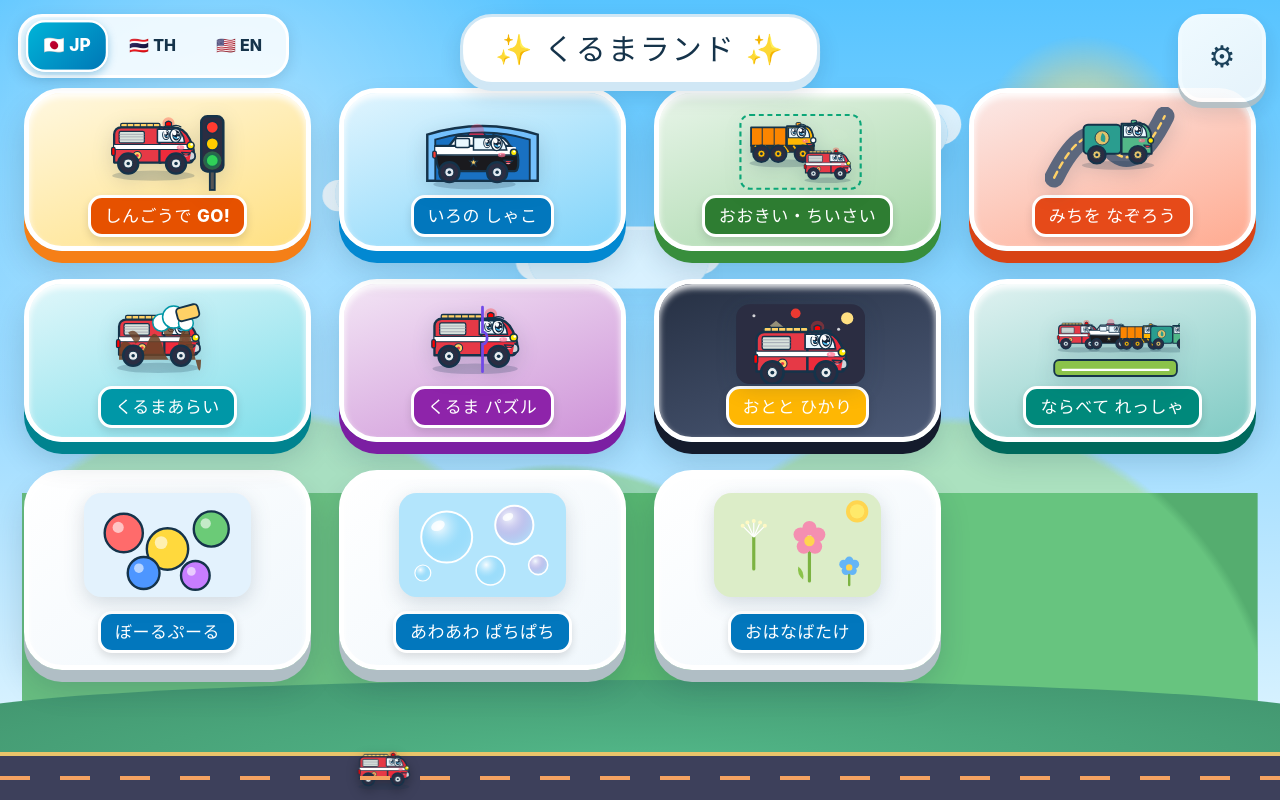
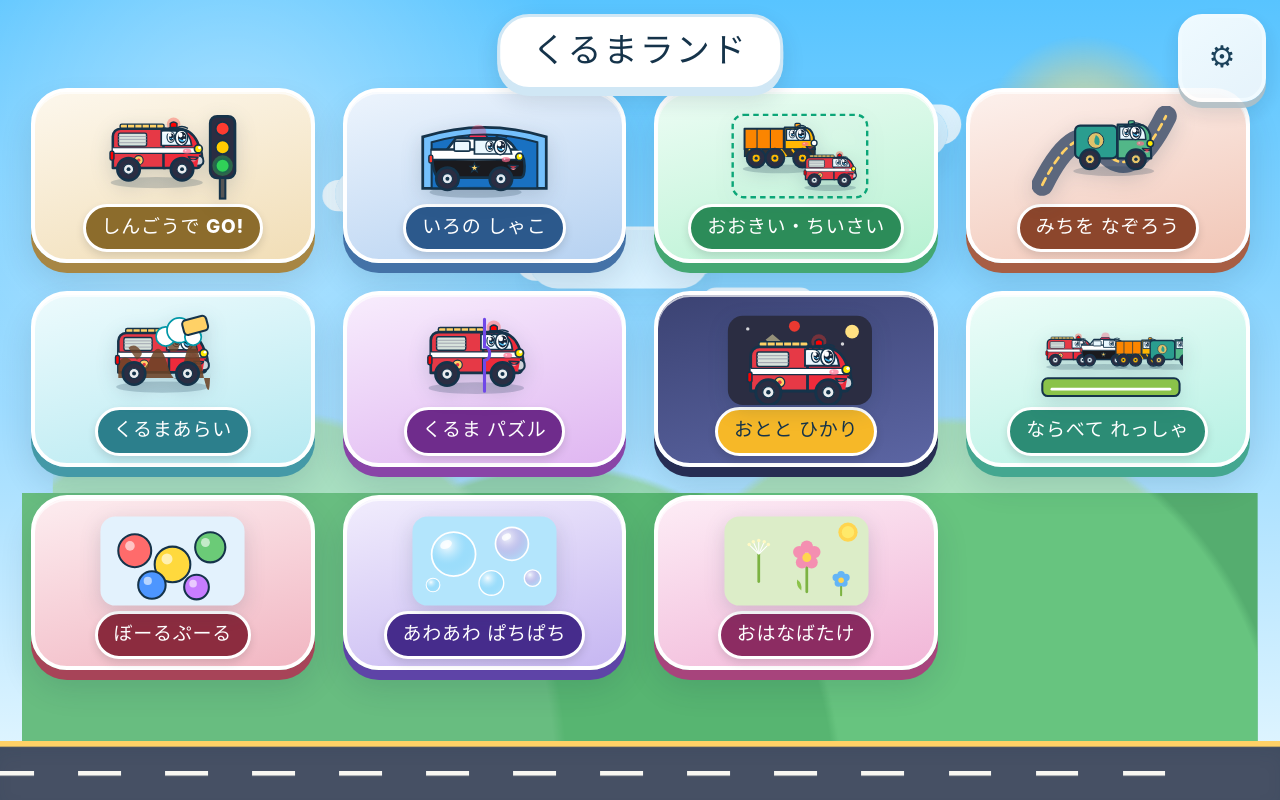
Before and after one commit to hashaseg9999-a11y/kurumaland, a website built with Vite: page index.html in a window 1280 px wide. Built offline with nearby package versions, Linux system fonts and the light colour scheme.

Commit message:
feat: デザイナー3体レビューに基づくUIUX大幅改善

```diff
--- a/src/activities/ballPool.ts
+++ b/src/activities/ballPool.ts
@@ -14,7 +14,7 @@ interface Ball {
   hue: number;
 }
 
-const BALL_COUNT = 14;
+const BALL_COUNT = 10;
 const GRAVITY = 0.35;
 const WALL_BOUNCE = 0.72;
 const BALL_BOUNCE = 0.88;
@@ -107,7 +107,7 @@ class BallPoolActivity implements Activity {
       ballEl.className = 'ball-pool-activity__ball';
       ballEl.setAttribute('aria-hidden', 'true');
 
-      const size = 44 + Math.random() * 40;
+      const size = 80 + Math.random() * 30;
       const hue = (i * 360) / BALL_COUNT + Math.random() * 30;
       ballEl.style.width = size + 'px';
       ballEl.style.height = size + 'px';
@@ -144,7 +144,7 @@ class BallPoolActivity implements Activity {
     for (const b of this.balls) {
       const dx = event.clientX - b.x;
       const dy = event.clientY - b.y;
-      if (Math.hypot(dx, dy) < b.r + 30) {
+      if (Math.hypot(dx, dy) < Math.max(b.r, 44)) {
         hitAny = true;
         // Launch upward from tap point
         const angle = Math.atan2(dy, dx);
--- a/src/core/i18n.ts
+++ b/src/core/i18n.ts
@@ -3,9 +3,9 @@ import type { Lang } from './speech';
 export const I18N_STRINGS = {
   // アプリ全般・メニュー
   appTitle: {
-    ja: '✨ くるまランド ✨',
-    th: '✨ สวนสนุกรถยนต์ ✨',
-    en: '✨ KurumaLand ✨',
+    ja: 'くるまランド',
+    th: 'สวนสนุกรถยนต์',
+    en: 'KurumaLand',
   },
   chooseActivity: {
     ja: 'あそびを えらぶ',
--- a/src/core/router.ts
+++ b/src/core/router.ts
@@ -5,7 +5,7 @@ import carRed from '../assets/car_red.svg';
 import garageBlue from '../assets/garage_blue.svg';
 import type { Activity } from './activity';
 import { getI18nText, type I18nKey } from './i18n';
-import { saveSettings, type Settings } from './settings';
+import type { Settings } from './settings';
 import { attachParallax, createSceneStage, playSceneTransition } from './scene3d';
 import type { SfxService } from './sfx';
 import type { Lang, SpeechService } from './speech';
@@ -41,8 +41,8 @@ export class ActivityRouter {
   private readonly sfx: SfxService;
   private readonly getSettings: () => Settings;
   private readonly onTaskComplete: () => void;
-  private readonly onSettingsChange?: (settings: Readonly<Settings>) => void;
   private currentActivity: Activity | null = null;
+  private transitioning = false;
   private menuEffectsCleanup: (() => void) | null = null;
   private activityEffectsCleanup: (() => void) | null = null;
   private ending = false;
@@ -53,7 +53,6 @@ export class ActivityRouter {
     this.speech = options.speech;
     this.sfx = options.sfx;
     this.getSettings = options.getSettings;
-    this.onSettingsChange = options.onSettingsChange;
     this.onTaskComplete = options.onTaskComplete;
   }
 
@@ -66,6 +65,8 @@ export class ActivityRouter {
   }
 
   showMenu = (): void => {
+    if (this.transitioning) return;
+    this.transitioning = true;
     this.unmountCurrentActivity();
     this.ending = false;
     this.clearScreenEffects();
@@ -81,65 +82,14 @@ export class ActivityRouter {
       strength: 10,
     });
 
-    const currentLang: Lang = this.speech.getLanguage();
     playSceneTransition(stage, 'enter');
 
-    // Language Quick Switcher Bar
-    const langBar = document.createElement('div');
-    langBar.className = 'menu-lang-bar';
-    const langOptions: Array<{ code: Lang; label: string }> = [
-      { code: 'ja', label: '🇯🇵 JP' },
-      { code: 'th', label: '🇹🇭 TH' },
-      { code: 'en', label: '🇺🇸 EN' },
-    ];
-
-    for (const opt of langOptions) {
-      const langBtn = document.createElement('button');
-      langBtn.type = 'button';
-      langBtn.className = `menu-lang-btn ${currentLang === opt.code ? 'is-active' : ''}`;
-      langBtn.textContent = opt.label;
-      langBtn.setAttribute('aria-label', opt.label);
-      langBtn.addEventListener('click', () => {
-        this.sfx.play('pop');
-        const nextSettings = { ...this.getSettings(), langMode: opt.code };
-        saveSettings(nextSettings);
-        this.onSettingsChange?.(nextSettings);
-        document.dispatchEvent(new CustomEvent('settingschanged'));
-        this.showMenu();
-      });
-      langBar.append(langBtn);
-    }
-    stage.append(langBar);
-
     // Header Title
+    const currentLang: Lang = this.speech.getLanguage();
     const title = document.createElement('h1');
     title.className = 'menu-title';
     title.textContent = getI18nText('appTitle', currentLang);
     stage.append(title);
-
-    // Landscape & Animated Drive Track at Bottom
-    const landscape = document.createElement('div');
-    landscape.className = 'menu-landscape';
-
-    const hills = document.createElement('div');
-    hills.className = 'menu-hills';
-
-    const road = document.createElement('div');
-    road.className = 'menu-road';
-
-    const drivingCar1 = document.createElement('img');
-    drivingCar1.className = 'menu-driving-car car-fire';
-    drivingCar1.src = carRed;
-    drivingCar1.alt = '';
-
-    const drivingCar2 = document.createElement('img');
-    drivingCar2.className = 'menu-driving-car car-police';
-    drivingCar2.src = carBlue;
-    drivingCar2.alt = '';
-
-    road.append(drivingCar1, drivingCar2);
-    landscape.append(hills, road);
-    stage.append(landscape);
 
     // Main 3D Card Grid
     const menu = document.createElement('nav');
@@ -179,13 +129,15 @@ export class ActivityRouter {
       const pressEnd = (): void => {
         button.classList.remove('is-pressed');
       };
-      button.addEventListener('pointerdown', pressStart);
+      button.addEventListener('pointerdown', () => {
+        pressStart();
+        this.sfx.play('pop');
+      });
       button.addEventListener('pointerup', pressEnd);
       button.addEventListener('pointercancel', pressEnd);
       button.addEventListener('pointerleave', pressEnd);
 
       button.addEventListener('click', () => {
-        this.sfx.play('pop');
         this.openActivity(activity);
       });
 
@@ -193,6 +145,7 @@ export class ActivityRouter {
     }
 
     stage.append(menu);
+    this.transitioning = false;
   };
 
   destroy(): void {
@@ -305,8 +258,14 @@ export class ActivityRouter {
     homeButton.setAttribute('aria-label', 'ホームにもどる');
     homeButton.textContent = '🏠';
 
+    homeButton.addEventListener('pointerdown', () => {
+      this.sfx.play('pop');
+      homeButton.classList.add('is-pressed');
+    });
+    homeButton.addEventListener('pointerup', () => homeButton.classList.remove('is-pressed'));
+    homeButton.addEventListener('pointercancel', () => homeButton.classList.remove('is-pressed'));
+
     homeButton.addEventListener('click', () => {
-      this.sfx.play('pop');
       this.showMenu();
     });
 
--- a/src/styles/main.css
+++ b/src/styles/main.css
@@ -6,6 +6,19 @@
   --accent-deep: #01579b;
   --warm-accent: #e65100;
   --card-border: #d0e7f5;
+  /* Typography scale */
+  --fs-display: clamp(24px, 3.2vw, 34px);
+  --fs-badge: clamp(15px, 1.9vw, 19px);
+  --fs-body: clamp(16px, 2.1vw, 19px);
+  /* Radius tokens */
+  --r-sm: 16px;
+  --r-md: 24px;
+  --r-lg: 32px;
+  --r-card: clamp(26px, 3.2vw, 36px);
+  /* Sky tokens (synced with index.html theme-color) */
+  --sky-top: #58c4ff;
+  --sky-mid: #9fdcff;
+  --sky-low: #e8f8ff;
   background: #d4f0ff;
   color: var(--ink);
   font-family:
@@ -34,7 +47,8 @@ body,
 }
 
 body {
-  background: linear-gradient(180deg, #70d6ff 0%, #b9e6ff 60%, #e8f7ff 100%);
+  line-height: 1.6;
+  background: linear-gradient(180deg, var(--sky-top) 0%, var(--sky-mid) 60%, var(--sky-low) 100%);
 }
 
 button {
@@ -81,8 +95,10 @@ button:focus-visible {
   transition: transform 160ms ease, box-shadow 160ms ease;
 }
 
+@media (hover: hover) {
   .ending-play-again:hover {
     transform: translateX(-50%) translateY(-2px) scale(1.04);
+  }
 }
 
 .ending-play-again:active {
@@ -124,7 +140,7 @@ img {
 }
 
 .router-root {
-  background: linear-gradient(180deg, #5ec4ff 0%, #a9e2ff 58%, #dff6ff 100%);
+  background: linear-gradient(180deg, var(--sky-top) 0%, #a9e2ff 58%, var(--sky-low) 100%);
   overflow: hidden;
 }
 
@@ -204,7 +220,7 @@ img {
 .scene3d-sky {
   background:
     radial-gradient(circle at 18% 18%, rgba(255,255,255,0.42), transparent 28%),
-    linear-gradient(180deg, #58c4ff 0%, #9fdcff 52%, #e8f8ff 100%);
+    linear-gradient(180deg, var(--sky-top) 0%, var(--sky-mid) 52%, var(--sky-low) 100%);
 }
 
 .scene3d-cloud-band {
@@ -320,14 +336,24 @@ img {
     0 6px 0 var(--card-border),
     0 10px 22px rgb(21 51 74 / 14%);
   color: var(--ink);
-  font-size: clamp(20px, 3.2vw, 30px);
+  font-size: var(--fs-display);
   font-weight: 700;
-  letter-spacing: 2px;
+  letter-spacing: 0.06em;
   white-space: nowrap;
   pointer-events: none;
 }
 
 /* Language Quick Switcher Bar */
+.menu-header {
+  position: absolute;
+  inset: 0 0 auto 0;
+  height: max(64px, calc(env(safe-area-inset-top) + 52px));
+  display: grid;
+  grid-template-columns: 96px 1fr 96px;
+  align-items: center;
+  z-index: 10;
+}
+
 .menu-lang-bar {
   transform: translateZ(68px);
   position: absolute;
@@ -351,21 +377,23 @@ img {
 }
 
 .menu-lang-btn {
-  min-height: 48px;
-  padding: 6px 14px;
+  min-height: 64px;
+  padding: 10px 18px;
   border: 2px solid transparent;
-  border-radius: 18px;
+  border-radius: var(--r-sm);
   background: transparent;
   color: #15334a;
-  font-size: clamp(13px, 1.8vw, 16px);
+  font-size: clamp(15px, 2vw, 19px);
   font-weight: 800;
   cursor: pointer;
   transition: all 180ms cubic-bezier(0.34, 1.56, 0.64, 1);
 }
 
+@media (hover: hover) {
   .menu-lang-btn:hover {
     background: rgb(255 255 255 / 90%);
     transform: scale(1.05);
+  }
 }
 
 .menu-lang-btn.is-active {
@@ -447,12 +475,12 @@ img {
   position: absolute;
   inset:
     max(88px, calc(env(safe-area-inset-top) + 72px))
-    max(24px, calc(env(safe-area-inset-right) + 16px))
+    clamp(20px, 2.4vw, 36px)
     max(130px, calc(env(safe-area-inset-bottom) + 110px))
-    max(24px, calc(env(safe-area-inset-left) + 16px));
+    clamp(20px, 2.4vw, 36px);
   display: grid;
   grid-template-columns: repeat(4, minmax(0, 1fr));
-  grid-template-rows: repeat(2, minmax(0, 1fr));
+  grid-template-rows: repeat(3, minmax(0, 1fr));
   gap: clamp(14px, 2.4vw, 28px);
   z-index: 2;
   transform-style: preserve-3d;
@@ -474,13 +502,13 @@ img {
   min-width: 80px;
   min-height: 80px;
   padding: clamp(8px, 1.2vw, 14px) clamp(8px, 1.2vw, 14px) clamp(8px, 1.2vw, 12px);
-  border: 5px solid #ffffff;
-  border-radius: clamp(24px, 3.5vw, 38px);
+  border: 4px solid #ffffff;
+  border-radius: var(--r-card);
   background: var(--card-bg, linear-gradient(145deg, #ffffff 0%, #f0f7fc 100%));
   box-shadow:
-    0 12px 0 var(--card-shadow, #b0bec5),
-    0 18px 30px rgb(21 51 74 / 18%),
-    inset 0 4px 6px rgb(255 255 255 / 90%);
+    0 10px 0 var(--card-shadow, #b0bec5),
+    0 18px 32px rgb(21 51 74 / 14%),
+    inset 0 2px 0 rgb(255 255 255 / 70%);
   cursor: pointer;
   transition: transform 180ms cubic-bezier(0.34, 1.56, 0.64, 1), box-shadow 180ms ease;
   overflow: visible;
@@ -491,17 +519,15 @@ img {
     rotateY(calc(var(--scene-tilt-y, 0) * 0.45deg));
 }
 
-.menu-button:nth-child(odd) {
-  --card-depth: 38px;
+.menu-button:nth-child(even) {
+  --card-depth: 36px;
 }
 
-.menu-button:nth-child(3n) {
-  --card-depth: 24px;
+.menu-button:nth-child(odd) {
+  --card-depth: 28px;
 }
 
-.menu-button:nth-child(5n) {
-  --card-depth: 48px;
-}
+
 
 /* Stagger entrance (delay set inline by router) */
 .menu-button {
@@ -524,6 +550,28 @@ img {
 }
 
 /* Card Themes */
+.menu-button {
+  --card-bg: linear-gradient(
+    165deg,
+    hsl(var(--h, 210) 78% 96%) 0%,
+    hsl(var(--h, 210) 68% 83%) 100%
+  );
+  --card-shadow: hsl(var(--h, 210) 42% 46%);
+  --badge-bg: hsl(var(--h, 210) 52% 36%);
+}
+
+.menu-button--signal        { --h: 40; }
+.menu-button--color-garage  { --h: 212; }
+.menu-button--big-small     { --h: 148; }
+.menu-button--trace         { --h: 16; }
+.menu-button--car-wash      { --h: 188; }
+.menu-button--puzzle        { --h: 282; }
+.menu-button--line-up       { --h: 166; }
+.menu-button--ball-pool     { --h: 348; }
+.menu-button--bubble-pop    { --h: 256; }
+.menu-button--flower-garden { --h: 326; }
+
+/* lights-sound is an intentional "night" exception using the same recipe */
 .menu-button.is-pressed {
   transform:
     translateY(4px)
@@ -535,54 +583,17 @@ img {
     inset 0 4px 6px rgb(255 255 255 / 90%);
 }
 
-.menu-button--signal {
-  --card-bg: linear-gradient(160deg, #fff8e1 0%, #ffe082 100%);
-  --card-shadow: #f57f17;
-  --badge-bg: #e65100;
+.menu-button--lights-sound {
+  --card-bg: linear-gradient(165deg, hsl(232 32% 34%), hsl(232 28% 50%));
+  --card-shadow: hsl(232 36% 24%);
+  --badge-bg: hsl(42 92% 56%);
 }
 
-.menu-button--color-garage {
-  --card-bg: linear-gradient(160deg, #e1f5fe 0%, #81d4fa 100%);
-  --card-shadow: #0288d1;
-  --badge-bg: #0277bd;
+.menu-button--lights-sound .menu-button__badge {
+  color: #15334a;
 }
 
-.menu-button--big-small {
-  --card-bg: linear-gradient(160deg, #e8f5e9 0%, #a5d6a7 100%);
-  --card-shadow: #388e3c;
-  --badge-bg: #2e7d32;
-}
-
-.menu-button--trace {
-  --card-bg: linear-gradient(160deg, #fbe9e7 0%, #ffab91 100%);
-  --card-shadow: #d84315;
-  --badge-bg: #e64a19;
-}
-
-.menu-button--car-wash {
-  --card-bg: linear-gradient(160deg, #e0f7fa 0%, #80deea 100%);
-  --card-shadow: #00838f;
-  --badge-bg: #0097a7;
-}
-
-.menu-button--puzzle {
-  --card-bg: linear-gradient(160deg, #f3e5f5 0%, #ce93d8 100%);
-  --card-shadow: #7b1fa2;
-  --badge-bg: #8e24aa;
-}
-
-.menu-button--lights-sound {
-  --card-bg: linear-gradient(160deg, #263043 0%, #4c5a77 100%);
-  --card-shadow: #141b2c;
-  --badge-bg: #ffb703;
-}
-
-.menu-button--line-up {
-  --card-bg: linear-gradient(160deg, #e0f2f1 0%, #80cbc4 100%);
-  --card-shadow: #00695c;
-  --badge-bg: #00897b;
-}
-
+@media (hover: hover) {
   .menu-button:hover {
     transform:
       translateY(-5px)
@@ -591,6 +602,7 @@ img {
     box-shadow:
       0 16px 0 var(--card-shadow, #b0bec5),
       0 22px 36px rgb(21 51 74 / 22%);
+  }
 }
 
 .menu-button:active {
@@ -627,16 +639,17 @@ img {
 .menu-button__badge {
   display: inline-block;
   margin-top: 2px;
-  padding: 4px 14px;
+  padding: 6px 16px;
   border: 3px solid #ffffff;
-  border-radius: 14px;
+  border-radius: 999px;
   background: var(--badge-bg, #0277bd);
   box-shadow: 0 4px 8px rgb(0 0 0 / 12%);
   color: #ffffff;
-  font-size: clamp(12px, 1.8vw, 17px);
+  font-size: var(--fs-badge);
   font-weight: 800;
-  letter-spacing: 0.5px;
+  letter-spacing: 0.04em;
   white-space: nowrap;
+  max-width: 94%;
 }
 
 .activity-screen {
@@ -673,7 +686,7 @@ img {
   height: 88px;
   place-items: center;
   border: 4px solid #ffffff;
-  border-radius: 24px;
+  border-radius: var(--r-md);
   background: linear-gradient(145deg, #ffffff 0%, #f4f8fb 100%);
   box-shadow:
     0 6px 0 #b0bec5,
@@ -689,11 +702,18 @@ img {
   line-height: 1;
 }
 
+@media (hover: hover) {
   .home-button:hover {
     transform: translateY(-2px) scale(1.05);
   }
+}
 
 .home-button:active {
+  transform: translateY(4px) scale(0.95);
+  box-shadow: 0 2px 0 #b0bec5;
+}
+
+.home-button.is-pressed {
   transform: translateY(4px) scale(0.95);
   box-shadow: 0 2px 0 #b0bec5;
 }
@@ -710,7 +730,7 @@ img {
   content: "";
   position: absolute;
   inset: -6px;
-  border-radius: 28px;
+  border-radius: calc(var(--r-md) + 4px);
   background: conic-gradient(#0288d1 var(--hold-progress, 0%), transparent var(--hold-progress, 0%));
   z-index: -1;
   opacity: 0;
@@ -761,7 +781,7 @@ img {
   max-height: calc(100vh - 48px);
   padding: clamp(24px, 4vw, 42px);
   border: 5px solid #ffffff;
-  border-radius: 36px;
+  border-radius: var(--r-lg);
   background: #ffffff;
   box-shadow: 0 22px 50px rgb(21 51 74 / 25%);
   overflow-y: auto;
@@ -770,12 +790,13 @@ img {
 
 .settings-panel h2 {
   margin: 0 0 14px;
-  font-size: clamp(28px, 4vw, 40px);
+  font-size: clamp(24px, 3.2vw, 30px);
 }
 
 .settings-summary,
 .settings-hint {
   margin: 0 0 16px;
+  font-size: var(--fs-body);
   line-height: 1.6;
 }
 
@@ -794,6 +815,7 @@ img {
   align-items: center;
   gap: 8px;
   margin-bottom: 8px;
+  font-size: var(--fs-body);
 }
 
 .settings-close-button {
```
Also changed, not shown: index.html (+1 -1 lines), src/activities/bubblePop.ts (+4 -4 lines), src/activities/flowerGarden.ts (+6 -1 lines), src/core/particles.ts (+12 -1 lines). Lines whose indentation alone changed are shown as unchanged.
